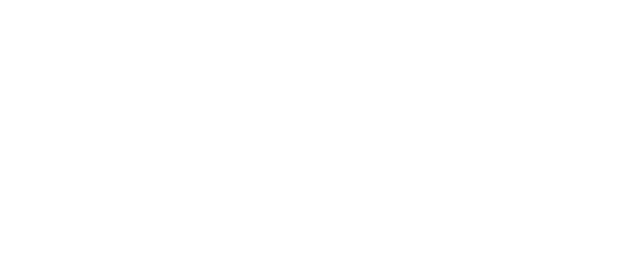
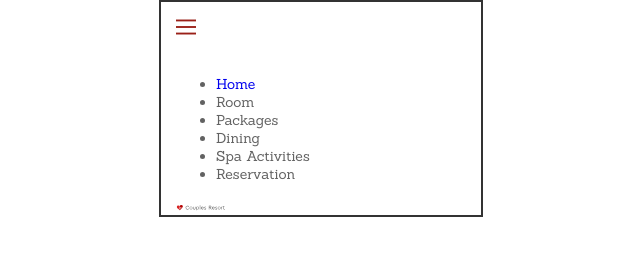
Before and after one commit to Sumin2ne/couples_resort-mobile, a plain HTML site: page index.html in a window 1280 px wide. Shown: the whole page, without its empty margins (319-959 px from the left). Drawn offline with Linux system fonts and the light colour scheme.

Commit message:
build header
build header and nav section as well as css styling

```diff
--- a/css/main.css
+++ b/css/main.css
@@ -36,3 +36,56 @@ input, textarea {
 .hidden {
     display: none;
 }
+
+body {
+    margin: 0;
+    padding: 0;
+    color: #626262;
+    font-family: 'Sanchez', 'Times New Roman', serif;
+    font-weight: normal;
+    font-size: 14px;
+}
+
+.container {
+    width: 320px;
+    margin: 0 auto;
+    background-color: white;
+    border: solid 2px #333;
+}
+
+
+
+
+/* 2. ---Grid--- */
+
+.grid {
+    display: grid;
+    padding-left: 15px;
+    padding-right: 15px;
+    grid-template-columns: repeat(4, 50px);
+    grid-column-gap: 30px;
+}
+
+
+
+/* 3.--Header--- */
+
+
+#main-nav {
+    grid-column: 1/-1;
+}
+
+#main-nav label img {
+    width: 20px;
+    height: 20px;
+
+    transition: all .5s ease;
+    margin-top: 15px;
+    margin-bottom: 20px;
+
+    cursor: pointer;
+}
+
+#main-nav input {
+    display: none;
+}
--- a/index.html
+++ b/index.html
@@ -7,8 +7,39 @@
     <link href="https://fonts.googleapis.com/css2?family=Sanchez&display=swap" rel="stylesheet">
     <script src="https://kit.fontawesome.com/d0e8431583.js" crossorigin="anonymous"></script>
     <link href="css/main.css" rel="stylesheet">
-    <title>Welcome to The Couples Resort</title>
+    <title>.:Welcome to The Couples Resort:.</title>
 </head>
 <body>
+    <h1 class="hidden">Welcome to The Couples Resort</h1>
+    <div class="container">
+
+        <header id="main-header" class="grid">
+            <nav id="main-nav">
+                <h2 class="hidden">Main Navigation</h2>
+
+                <input type="checkbox" id="hamburger">
+
+                <label for="hamburger">
+                    <img src="images/burger.svg" alt="hamburger menu icon">
+                </label>
+
+                <div id="burger-com">
+                    <ul>
+                        <li><a href="index.html">Home</a></li>
+                        <li><a href="#"></a>Room</li>
+                        <li><a href="#"></a>Packages</li>
+                        <li><a href="#"></a>Dining</li>
+                        <li><a href="#"></a>Spa Activities</li>
+                        <li><a href="#"></a>Reservation</li>
+                    </ul>
+                </div>
+            </nav>
+            <div id="logo">
+                <img src="images/couples_resort_logo.svg" alt="couples Resort Logo">
+            </div>
+        </header>
+
+    </div>
+
 </body>
 </html>
```
